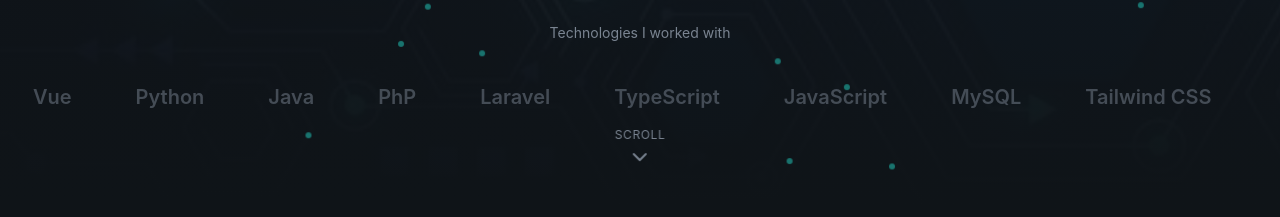
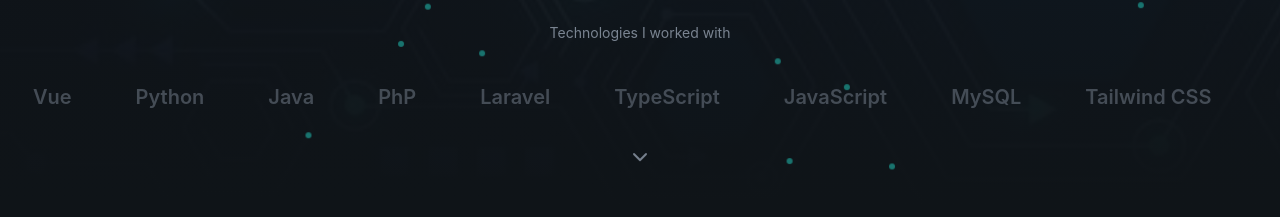
Before and after one commit to acunakylebenedict/kyle-portfolio, a React (Vite) app: page /#about in a window 1280 px wide. Shown: the part 1037-1254 px from the top of the page. Built offline with nearby package versions, Linux system fonts and the light colour scheme.

Commit message:
Update App, Contact, Hero and add Prettier config

```diff
--- a/package.json
+++ b/package.json
@@ -26,6 +26,7 @@
     "eslint-plugin-react-refresh": "^0.4.24",
     "globals": "^16.5.0",
     "postcss": "^8.5.6",
+    "prettier": "^3.8.1",
     "tailwindcss": "^4.2.0",
     "vite": "^8.0.0-beta.13"
   },
--- a/src/App.jsx
+++ b/src/App.jsx
@@ -50,9 +50,9 @@
       <main>
         <Hero />
         <About />
+         <Experience />
+         <Projects />
         <Education />
-        <Experience />
-        <Projects />
         <Contact />
       </main>
     </div>
--- a/src/sections/Contact.jsx
+++ b/src/sections/Contact.jsx
@@ -39,7 +39,7 @@
 export const Contact = () => {
   return (
     <section id="contact" className="py-32 relative overflow-hidden">
-      <div className="container mx-auto px-6 relative z-10">
+        <div className="container mx-auto px-6 relative z-10">
 
         {/* Section Header */}
         <div className="text-center max-w-3xl mx-auto mb-16">
--- a/src/sections/Hero.jsx
+++ b/src/sections/Hero.jsx
@@ -121,7 +121,6 @@
 </div>
 <div className="absolute bottom-8 left-1/2 -translate-x-1/2 animate-fade-in animation-delay-900">
 <a href="#about" className="flex flex-col items-center gap-2 text-muted-foreground hover:text-primary">
-  <span className="text-xs uppercase tracking-wider">Scroll</span>
   <ChevronDown className="w-6 h-6 animate-bounce"/>
   </a></div>
    </div>
```
Also changed, not shown: 1 other file (tests, documents, lock files or other folders).
